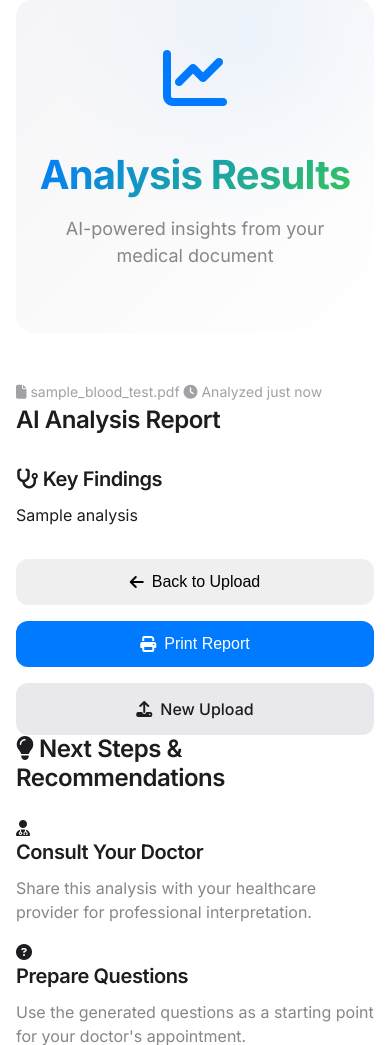
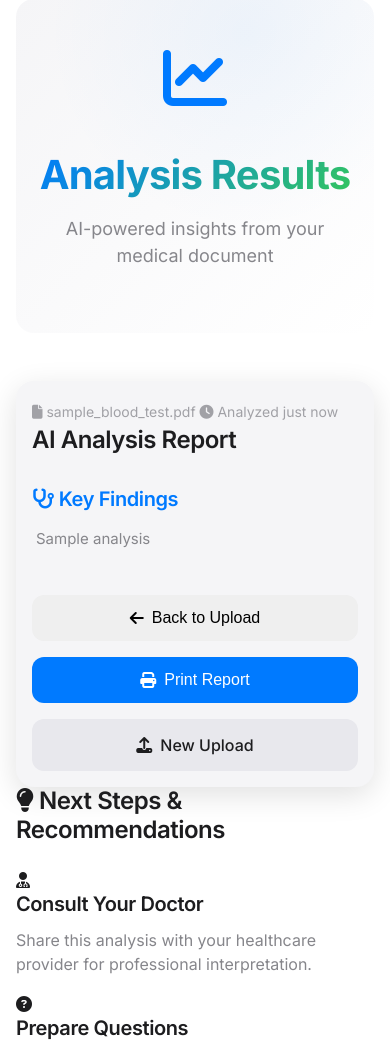
Before and after one commit to wxiaonj118-cloud/medical-doc-assistant, a Flask app: template templates/result.html in a window 390 px wide. Shown: the part 128-1173 px from the top of the page. Run offline with Flask 3, Linux system fonts and the light colour scheme; the template is opened without the code that fills it: most values are stand-ins (such as "Sample title", 1, 10 or a date in 2020); some libraries are stand-ins or nearby versions.

Commit message:
Improve mobile display for AI analysis results

```diff
--- a/static/css/apple-style.css
+++ b/static/css/apple-style.css
@@ -881,38 +881,167 @@ a:hover {
     }
 }
 
-/* Print Styles - Commented out as in original */
-/*
-@media print {
-    .apple-navbar,
-    .apple-footer,
-    .modal-header,
-    .modal-footer,
-    .icon-button,
-    .apple-button,
-    #printButton {
-        display: none !important;
+/* ===== AI ANALYSIS RESPONSE FIXES FOR MOBILE ===== */
+
+/* Analysis text container improvements */
+.analysis-text {
+    font-size: 16px;  /* Base size for readability */
+    line-height: 1.6;  /* Better line spacing */
+    color: var(--text-primary);
+    word-wrap: break-word;
+    overflow-wrap: break-word;
+    word-break: break-word;  /* Prevents long words from breaking layout */
+    max-width: 100%;
+    padding: 0.5rem 0;
+}
+
+/* Preserve markdown-like formatting in analysis */
+.analysis-text h3 {
+    font-size: 1.3rem;
+    margin: 1.5rem 0 0.75rem 0;
+    color: var(--accent-blue);
+    font-weight: 600;
+}
+
+.analysis-text h4 {
+    font-size: 1.1rem;
+    margin: 1.25rem 0 0.5rem 0;
+    color: var(--text-primary);
+    font-weight: 600;
+}
+
+.analysis-text strong {
+    font-weight: 600;
+    color: var(--text-primary);
+}
+
+.analysis-text em {
+    font-style: italic;
+}
+
+/* Bullet point styling */
+.analysis-text ul,
+.analysis-text ol {
+    margin: 0.75rem 0 1rem 1.5rem;
+    padding-left: 0.5rem;
+}
+
+.analysis-text li {
+    margin-bottom: 0.5rem;
+    line-height: 1.5;
+    position: relative;
+    list-style-type: disc;
+}
+
+/* Numbered list styling */
+.analysis-text ol {
+    list-style-type: decimal;
+}
+
+.analysis-text ol li {
+    list-style-type: decimal;
+}
+
+/* Special formatting for the 7 sections with emoji */
+.analysis-text p {
+    margin-bottom: 0.75rem;
+}
+
+/* Emoji and section title styling */
+.analysis-text .section-title {
+    font-weight: 600;
+    font-size: 1.2rem;
+    margin: 1.5rem 0 0.75rem 0;
+    color: var(--text-primary);
+}
+
+/* Mobile-specific overrides */
+@media (max-width: 768px) {
+    .result-card {
+        padding: 1rem !important;
+        margin: 0 !important;
+        border-radius: var(--radius-medium);
     }
 
-    .apple-modal {
-        position: static;
-        background: none;
-        display: block !important;
+    .analysis-text {
+        font-size: 15px;  /* Slightly smaller but still readable */
+        padding: 0 0.25rem;
     }
 
-    .modal-content {
-        box-shadow: none;
-        border: none;
-        max-height: none;
+    .analysis-text h3 {
+        font-size: 1.2rem;
+        margin: 1.25rem 0 0.5rem 0;
     }
 
-    .modal-body {
-        max-height: none;
+    .analysis-text h4 {
+        font-size: 1rem;
+        margin: 1rem 0 0.35rem 0;
     }
 
-    .print-footer {
-        border-top: 1px solid #000;
-        color: #666;
+    /* Better bullet spacing on mobile */
+    .analysis-text ul,
+    .analysis-text ol {
+        margin: 0.5rem 0 0.75rem 1.25rem;
+    }
+
+    .analysis-text li {
+        margin-bottom: 0.5rem;
+        padding-right: 0.5rem;  /* Prevents text from touching edge */
+    }
+
+    /* Ensure code blocks wrap */
+    .analysis-text pre,
+    .analysis-text code {
+        white-space: pre-wrap;
+        font-size: 14px;
+        background-color: var(--bg-tertiary);
+        padding: 0.2rem 0.4rem;
+        border-radius: var(--radius-small);
     }
 }
-*/
+
+/* Extra small devices (iPhone SE, etc) */
+@media (max-width: 375px) {
+    .analysis-text {
+        font-size: 14px;
+    }
+
+    .analysis-text ul,
+    .analysis-text ol {
+        margin-left: 1rem;
+    }
+
+    .analysis-text li {
+        margin-bottom: 0.6rem;
+    }
+}
+
+/* Fix for result card container */
+.result-card {
+    background-color: var(--bg-secondary);
+    border-radius: var(--radius-large);
+    padding: 2rem;
+    box-shadow: var(--shadow-medium);
+    width: 100%;
+    max-width: 100%;
+    overflow-x: hidden;  /* Prevents horizontal scroll */
+}
+
+.result-content {
+    width: 100%;
+    max-width: 100%;
+    overflow-x: hidden;
+}
+
+/* Ensure the analysis section doesn't overflow */
+.analysis-section {
+    width: 100%;
+    max-width: 100%;
+    overflow-x: hidden;
+    margin-bottom: 2rem;
+}
+
+.analysis-section h3 {
+    margin-bottom: 1rem;
+    color: var(--accent-blue);
+}
```
Also changed, not shown: templates/result.html (+51 -3 lines).
